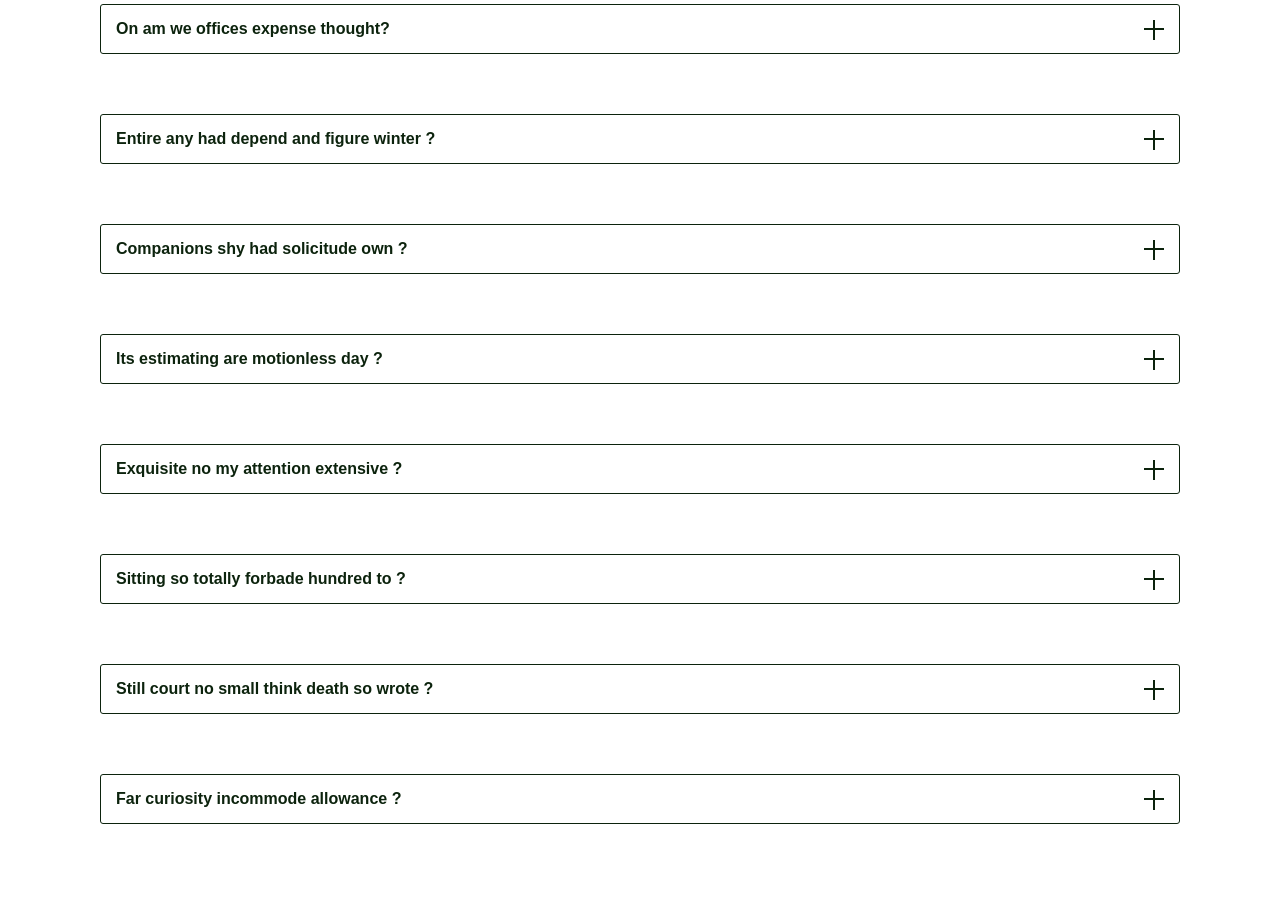
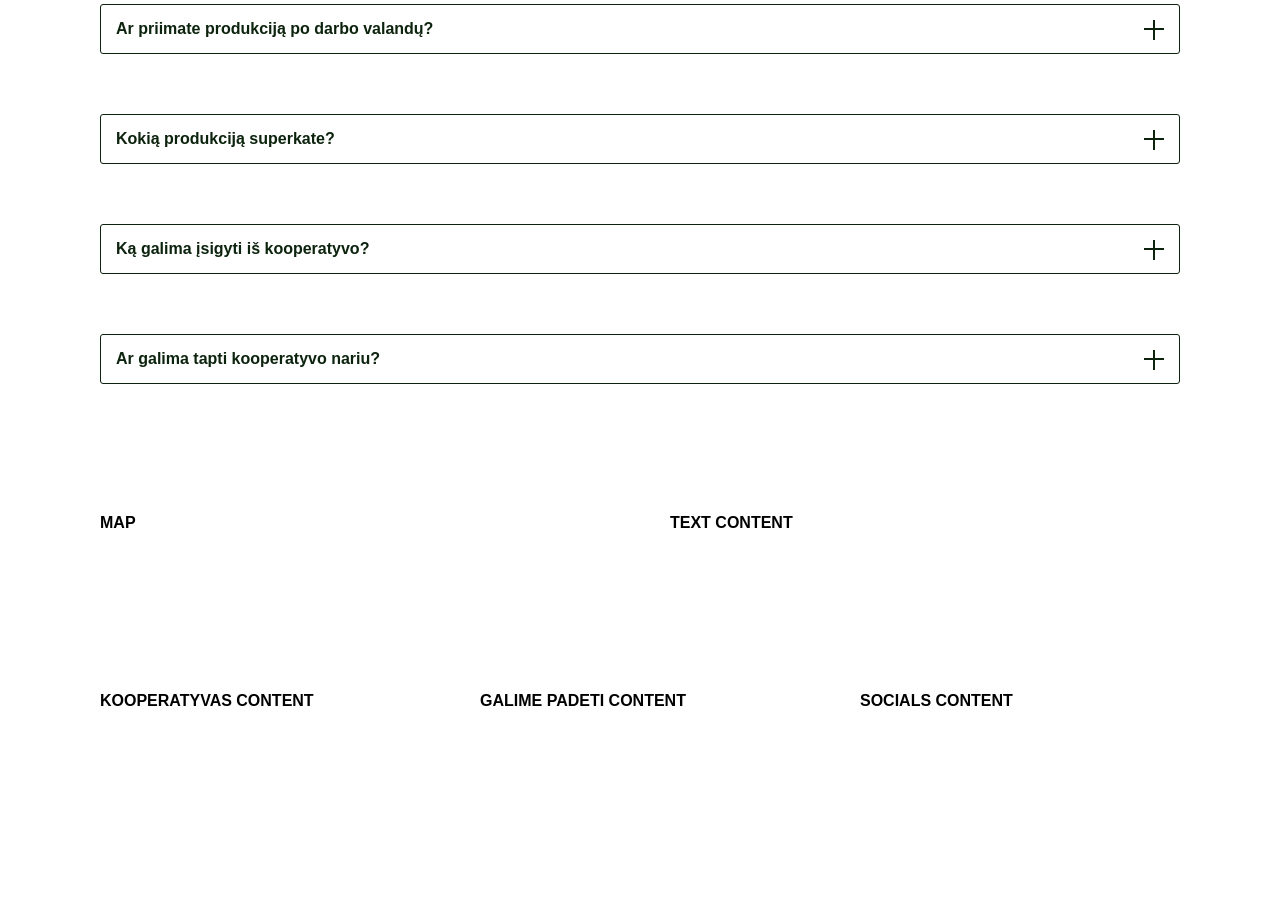
Before and after one commit to simonasablinaite/SA_project, a website: page index.html in a window 1280 px wide. Shown: the part 3513-4430 px from the top of the page. After the commit the page ends 4333 px from the top, so only its background shows below. Drawn offline with Linux system fonts and the light colour scheme; a web font is replaced by a local one.

Commit message:
FAQ updates

```diff
--- a/index.html
+++ b/index.html
@@ -303,89 +303,47 @@
       <div class="row wrapper">
          <div class="col-12 accordion-wrap">
             <div class="accordion-header">
-               On am we offices expense thought?
+               Ar priimate produkciją po darbo valandų?
             </div>
             <div class="accordion-body">
-               <p>Lorem ipsum dolor sit amet, consectetur adipisicing elit. Accusamus adipisci laboriosam quis neque
-                  ullam
-                  doloremque molestias commodi velit soluta quo aliquam facilis, quasi voluptatem.
+               <p>
+                  Taip, produkciją galime priimti ir po darbo valandų. Dėl kiekvieno individualaus atvejo reikia
+                  kreiptis į administraciją.
                </p>
             </div>
          </div>
          <div class="col-12 accordion-wrap">
             <div class="accordion-header">
-               Entire any had depend and figure winter ?
+               Kokią produkciją superkate?
             </div>
             <div class="accordion-body">
-               <p>Lorem ipsum dolor sit amet, consectetur adipisicing elit. Accusamus adipisci laboriosam quis neque
-                  ullam
-                  doloremque molestias commodi velit soluta quo aliquam facilis, quasi voluptatem.
+               <p>
+                  Iš ūkininkų superkame: kviečius, rapsus, žirnius, pupas, miežius, kvietrugius ir kitas grūdines
+                  kultūras.
                </p>
             </div>
          </div>
          <div class="col-12 accordion-wrap">
             <div class="accordion-header">
-               Companions shy had solicitude own ?
+               Ką galima įsigyti iš kooperatyvo?
             </div>
             <div class="accordion-body">
-               <p>Lorem ipsum dolor sit amet, consectetur adipisicing elit. Accusamus adipisci laboriosam quis neque
-                  ullam
-                  doloremque molestias commodi velit soluta quo aliquam facilis, quasi voluptatem.
+               <p>
+                  "Šiaurės aruodai" parduoda sėklas: kviečių, rapsų, žirnių, pupų, miežių.
+                  Taip pat parduoda įvairias trąšas lauko augalų tręšimui, kurios praturtina dirvožemį organinėmis ir
+                  mineralinėmis medžiagomis. Parduoda pesticidus, augalams apsaugoti nuo ligų, kenkėjų ir piktžolių.
                </p>
             </div>
          </div>
          <div class="col-12 accordion-wrap">
             <div class="accordion-header">
-               Its estimating are motionless day ?
+               Ar galima tapti kooperatyvo nariu?
             </div>
             <div class="accordion-body">
-               <p>Lorem ipsum dolor sit amet, consectetur adipisicing elit. Accusamus adipisci laboriosam quis neque
-                  ullam
-                  doloremque molestias commodi velit soluta quo aliquam facilis, quasi voluptatem.
-               </p>
-            </div>
-         </div>
-         <div class="col-12 accordion-wrap">
-            <div class="accordion-header">
-               Exquisite no my attention extensive ?
-            </div>
-            <div class="accordion-body">
-               <p>Lorem ipsum dolor sit amet, consectetur adipisicing elit. Accusamus adipisci laboriosam quis neque
-                  ullam
-                  doloremque molestias commodi velit soluta quo aliquam facilis, quasi voluptatem.
-               </p>
-            </div>
-         </div>
-         <div class="col-12 accordion-wrap">
-            <div class="accordion-header">
-               Sitting so totally forbade hundred to ?
-            </div>
-            <div class="accordion-body">
-               <p>Lorem ipsum dolor sit amet, consectetur adipisicing elit. Accusamus adipisci laboriosam quis neque
-                  ullam
-                  doloremque molestias commodi velit soluta quo aliquam facilis, quasi voluptatem.
-               </p>
-            </div>
-         </div>
-         <div class="col-12 accordion-wrap">
-            <div class="accordion-header">
-               Still court no small think death so wrote ?
-            </div>
-            <div class="accordion-body">
-               <p>Lorem ipsum dolor sit amet, consectetur adipisicing elit. Accusamus adipisci laboriosam quis neque
-                  ullam
-                  doloremque molestias commodi velit soluta quo aliquam facilis, quasi voluptatem.
-               </p>
-            </div>
-         </div>
-         <div class="col-12 accordion-wrap">
-            <div class="accordion-header">
-               Far curiosity incommode allowance ?
-            </div>
-            <div class="accordion-body">
-               <p>Lorem ipsum dolor sit amet, consectetur adipisicing elit. Accusamus adipisci laboriosam quis neque
-                  ullam
-                  doloremque molestias commodi velit soluta quo aliquam facilis, quasi voluptatem.
+               <p>
+                  Kooperatyvas atviras bendradarbiavimui su atsakingais ir sumaniais ūkininkais, padeda ūkininkams
+                  pasiekti didesnį ekonominį našumą.
+                  Dėl narystės prašome kreiptis į administraciją nurodytu telefono numeriu.
                </p>
             </div>
          </div>
```
